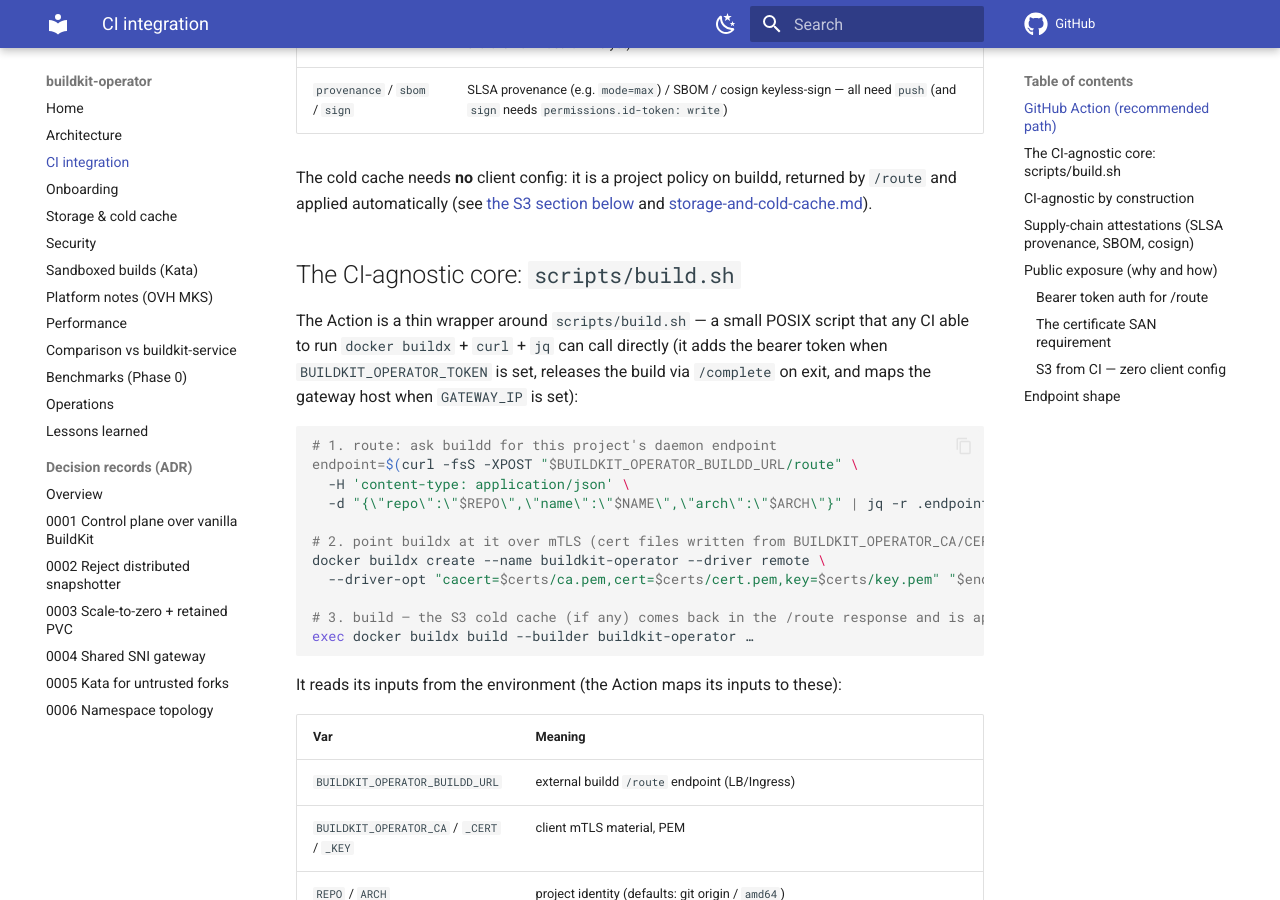
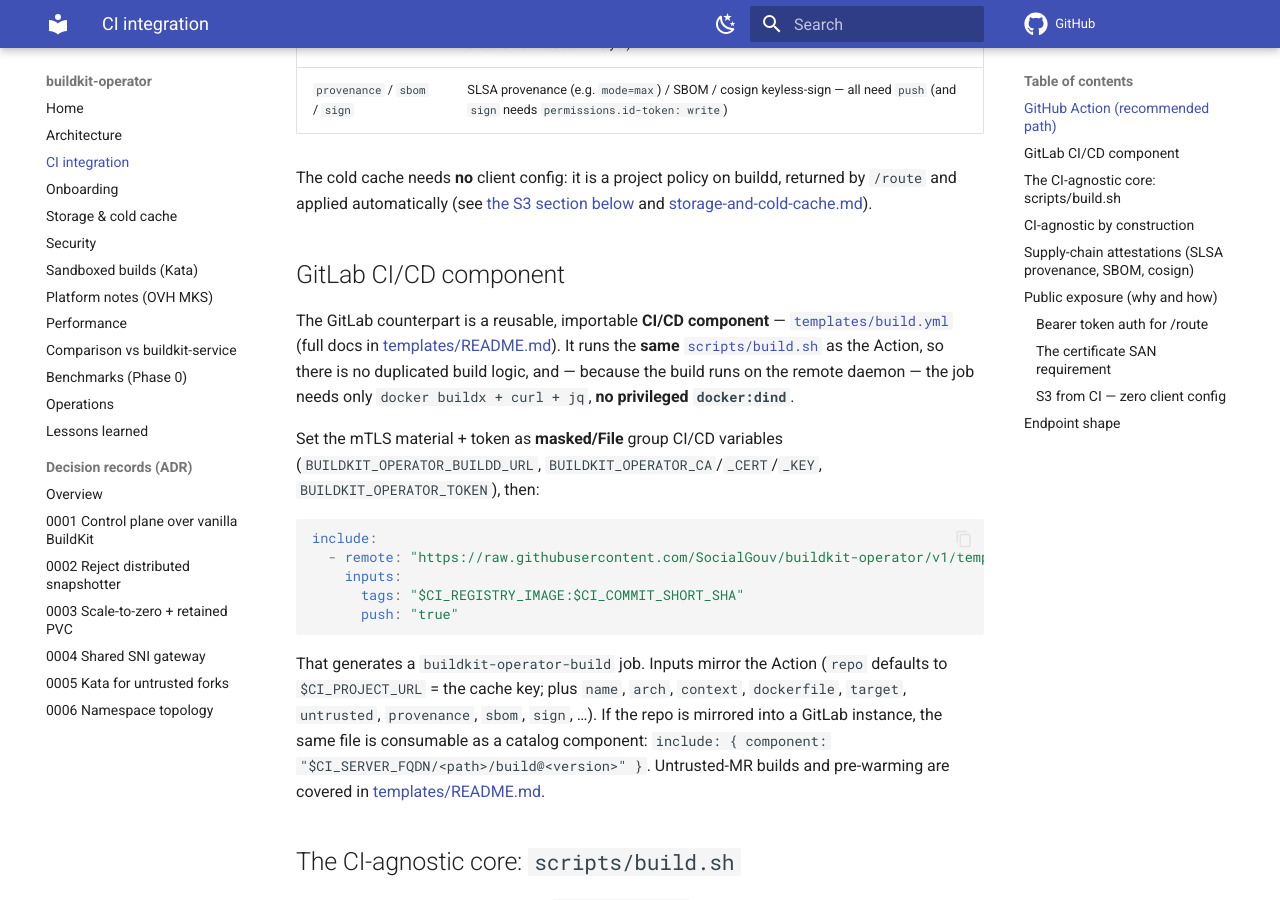
Before and after one commit to SocialGouv/buildkit-operator, an MkDocs documentation site: the page built from docs/ci-integration.md, in a window 1280 px wide and 900 px high, scrolled down 1362 px. Built offline with MkDocs 1.6.1 and Material for MkDocs 9.7.7, drawn with Linux system fonts in a browser that asks for light colours; comment, search, counter and statistics services are not loaded.

Commit message:
feat(ci): reusable GitLab CI/CD component for builds
templates/build.yml — an importable GitLab CI/CD component (spec:inputs) that routes a build to the
project's hot buildkitd and runs 'docker buildx' over mTLS, mirroring the GitHub Action. It runs the
SAME scripts/build.sh (no duplicated logic) and, because the build runs on the remote daemon, needs
only docker buildx + curl + jq — NO privileged docker:dind. Consumable via 'include: remote:' (GitHub
raw) or 'include: component:' (if mirrored to a GitLab catalog). mTLS/token come from masked CI/CD
variables; warm + S3 cold cache are automatic. Adds templates/README.md + a GitLab section in
docs/ci-integration.md.

Co-Authored-By: Claude Opus 4.8 (1M context) <noreply@anthropic.com>

````diff
--- a/docs/ci-integration.md
+++ b/docs/ci-integration.md
@@ -50,6 +50,31 @@ Inputs:
 The cold cache needs **no** client config: it is a project policy on buildd, returned by `/route`
 and applied automatically (see [the S3 section below](#s3-from-ci--zero-client-config) and
 [storage-and-cold-cache.md](storage-and-cold-cache.md)).
+
+## GitLab CI/CD component
+
+The GitLab counterpart is a reusable, importable **CI/CD component** —
+[`templates/build.yml`](../templates/build.yml) (full docs in [templates/README.md](../templates/README.md)).
+It runs the **same** [`scripts/build.sh`](../scripts/build.sh) as the Action, so there is no duplicated
+build logic, and — because the build runs on the remote daemon — the job needs only `docker buildx +
+curl + jq`, **no privileged `docker:dind`**.
+
+Set the mTLS material + token as **masked/File** group CI/CD variables
+(`BUILDKIT_OPERATOR_BUILDD_URL`, `BUILDKIT_OPERATOR_CA`/`_CERT`/`_KEY`, `BUILDKIT_OPERATOR_TOKEN`), then:
+
+```yaml
+include:
+  - remote: "https://raw.githubusercontent.com/SocialGouv/buildkit-operator/v1/templates/build.yml"
+    inputs:
+      tags: "$CI_REGISTRY_IMAGE:$CI_COMMIT_SHORT_SHA"
+      push: "true"
+```
+
+That generates a `buildkit-operator-build` job. Inputs mirror the Action (`repo` defaults to
+`$CI_PROJECT_URL` = the cache key; plus `name`, `arch`, `context`, `dockerfile`, `target`, `untrusted`,
+`provenance`, `sbom`, `sign`, …). If the repo is mirrored into a GitLab instance, the same file is
+consumable as a catalog component: `include: { component: "$CI_SERVER_FQDN/<path>/build@<version>" }`.
+Untrusted-MR builds and pre-warming are covered in [templates/README.md](../templates/README.md).
 
 ## The CI-agnostic core: `scripts/build.sh`
 
````
Also changed, not shown: templates/README.md (added, +117 -0 lines), 1 other file.
